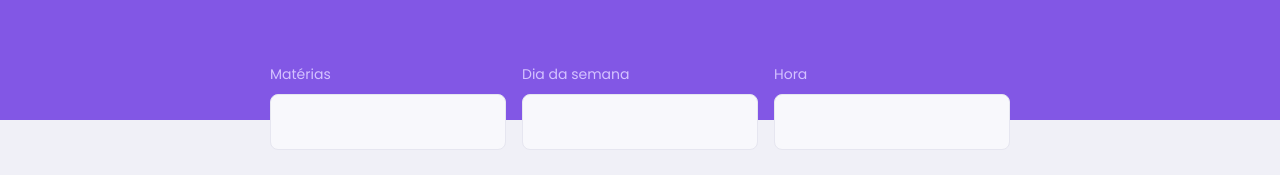
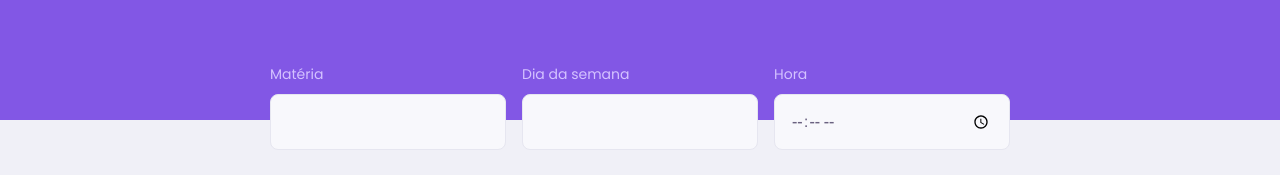
Before and after one commit to Iann-rst/Proffys, a React (Create React App) app in the folder web/: page /study in a window 1280 px wide. Shown: the part 220-395 px from the top of the page. Built offline with nearby package versions, Linux system fonts and the light colour scheme; the HTML template or start-up script is replaced by a standard one.

Commit message:
Página Study (TeacherList)

```diff
--- a/web/src/pages/TeacherList/index.tsx
+++ b/web/src/pages/TeacherList/index.tsx
@@ -1,4 +1,5 @@
 import React from 'react';
+import Input from '../../components/Input';
 import PageHeader from '../../components/PageHeader';
 import TeacherItem from '../../components/TeacherItem';
 
@@ -8,24 +9,21 @@ import './styles.css';
 function TeacherList(){
   return(
     <div id="page-teacher-list" className="container">
+      {/* Componente PageHeader (Header da página)
+      *** title (props)
+      */}
       <PageHeader title="Estes são os proffys disponíveis.">
+
         {/*Passando o formulário como props.children para o componente PageHeader*/}
         <form id="search-teachers">
-          <div className="input-block">
-            <label htmlFor="subject">Matérias</label>
-            <input type="text" id="subject"/>
-          </div>
-          <div className="input-block">
-            <label htmlFor="week_day">Dia da semana</label>
-            <input type="text" id="week_day"/>
-          </div>
-          <div className="input-block">
-            <label htmlFor="time">Hora</label>
-            <input type="text" id="time"/>
-          </div>
+          {/* Utilizando componente Input, para representar os inputs do formulário*/}
+          <Input name="subject" label="Matéria"/>
+          <Input name="week_day" label="Dia da semana"/>
+          <Input type="time" name="time" label="Hora"/>
         </form>
       </PageHeader>
 
+      {/* Listagem dos proffys */}
       <main>
         <TeacherItem/>
         <TeacherItem/>
```
